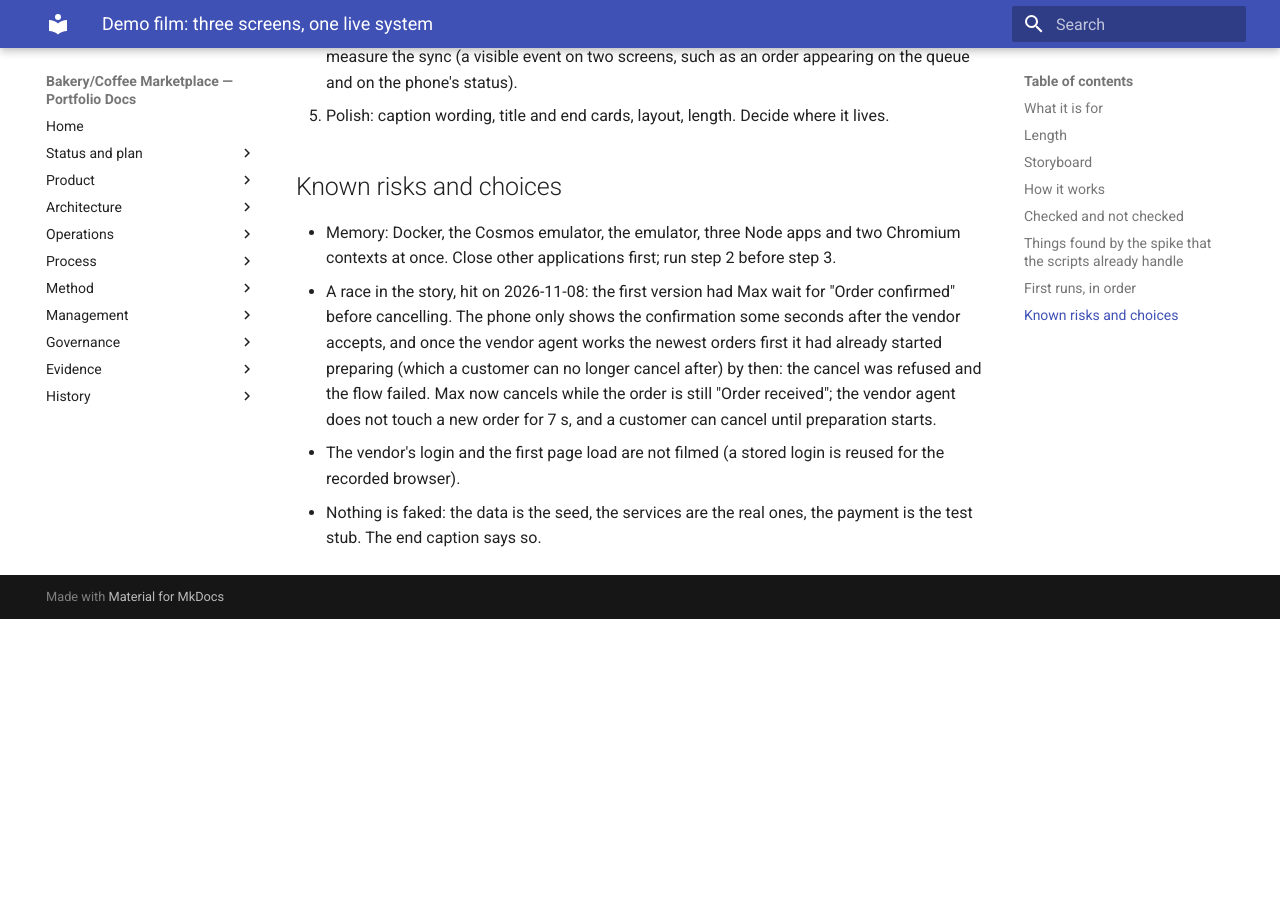
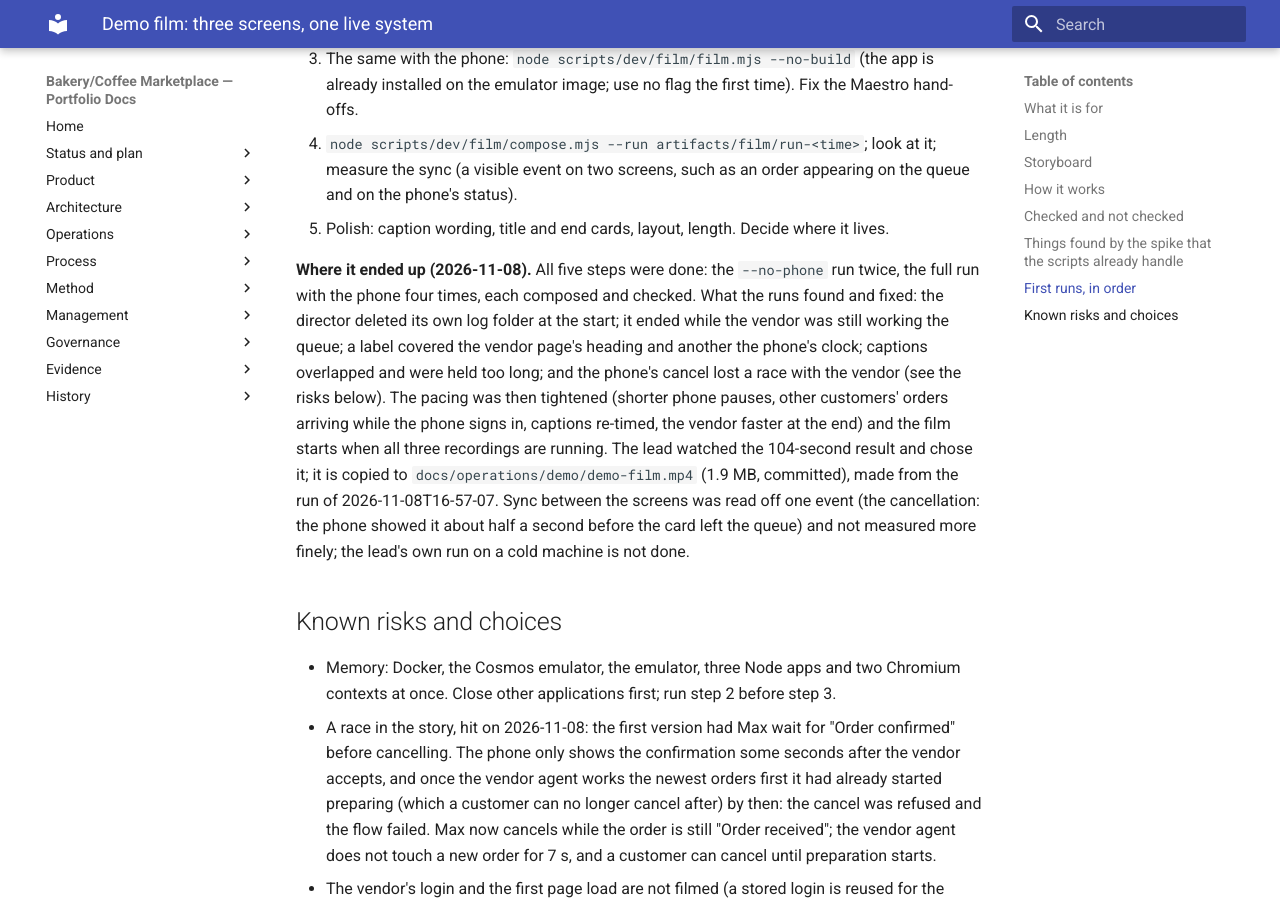
Before and after one commit to benjamin-hedrick/bakery-marketplace, an MkDocs documentation site: the page built from docs/operations/demo-film.md, in a window 1280 px wide and 900 px high, scrolled down 3667 px. Built offline with MkDocs 1.6.1 and Material for MkDocs 9.7.7, drawn with Linux system fonts in a browser that asks for light colours; before the commit the page ends 4286 px from its top, so only the background shows below that; some of the changed text lies outside the part shown.

Commit message:
Docs refresh 7: the film is in the repository and linked; the film plan and scope say what happened
The demo film (104 s) is linked from the demo page; demo-film.md goes from never run to what the first runs found and fixed, the final pacing and what is not proven; scope.md corrects two rows (payments are judged by a saved payment method's token rule, PickupFulfillment is built). The traceability table is regenerated (the gate flagged it).

Co-Authored-By: Claude Sonnet 5.5 <noreply@anthropic.com>

```diff
--- a/docs/operations/demo-film.md
+++ b/docs/operations/demo-film.md
@@ -1,6 +1,6 @@
 # Demo film: three screens, one live system
 
-> **Status:** Planned and scripted, **never run** · written 2026-11-07 (register 163). The recorder, the compositor's layout and the Maestro syntax were checked; the director (`film.mjs`) and the phone flow have not been run, and nothing has been recorded. This page is the plan to resume from: what the film shows, how the scripts work, what is unproven, and the order of the first runs.
+> **Status:** Current · scripted 2026-11-07 (register 163), run and composed 2026-11-08. The film is in the repository: [`docs/operations/demo/demo-film.mp4`](demo/demo-film.mp4), 104 seconds, a web customer, a phone customer and the bakery's live queue on one screen, local, test payments. This page says what the film shows, how the scripts work, what happened on the first runs and what is not proven.
 
 ## What it is for
 
@@ -21,7 +21,7 @@ The cast is seeded data. Nora (tree-nut allergy) is on the web, Max (dairy and t
 | 3 | Phone, allergy | Max signs in, opens the same croissant with Extra almonds, sees warnings for dairy, tree nuts and a note for gluten, ticks the acknowledgement and orders. | "Both customers are warned about their allergies and must acknowledge them" |
 | 4 | Orders arrive | Both orders appear on the queue within a second. | |
 | 5 | Others order | A plain latte order from Alice confirms itself; Dana's sourdough with a pickup time waits for the bakery; Sam's sourdough with the seeds option carries a "sesame" allergy on its card. | "More customers order at the same time", "A pickup time waits for the bakery to accept", "An allergy told to the bakery shows on its card" |
-| 6 | The bakery works | The vendor agent accepts, starts, marks ready and hands over, oldest first, about five seconds apart. The web order page and the phone follow each step. | "The bakery works its queue; each customer sees every step" |
+| 6 | The bakery works | The vendor agent accepts, starts, marks ready and hands over, about five seconds apart (newest orders first, so the two customers on screen are worked first). The web order page and the phone follow each step. | "The bakery works its queue; each customer sees every step" |
 | 7 | A cancel | Max cancels while his order still shows "Order received" (about four seconds after ordering, before the bakery has accepted it); his card leaves the queue. | |
 | 8 | Done | Everything else is handed over and shows as picked up. | "Local demo: test payments" |
 
@@ -35,9 +35,9 @@ Pickup-time and option orders wait for the bakery; plain orders confirm themselv
 | `scripts/dev/film/record-phone.mjs` | Records the emulator in chunks with `adb screenrecord`; started and stopped by the director. |
 | `apps/mobile-customer/.maestro/demo/phone-max.yaml` | Max's paced flow. Not a test. It calls the director (`scripts/film-call.js`) for its pauses and to say "phone-ready", "phone-ordered" and "phone-cancelled"; the director releases it with "go-phone" when the recording rolls. |
 | `scripts/dev/film/compose.mjs` | Puts the recordings on one timeline and makes one 1920×1080 MP4: the queue and the web customer stacked on the left, the captions in the middle, the phone on the right. `--selftest` composes synthetic recordings. |
-| Output | `artifacts/film/run-<time>/` (git-ignored): `timeline.json`, `video/`, `phone/`, `film.mp4`, `poster.png`. |
+| Output | `artifacts/film/run-<time>/` (git-ignored): `timeline.json`, `video/`, `phone/`, `film.mp4`, `poster.png`. The one film chosen for the repository is copied to `docs/operations/demo/demo-film.mp4`; the raw recordings stay out of git. |
 
-The vendor agent needs no knowledge of the other actors: it acts on any order that has been in the queue for 7 seconds, six seconds between the steps of one order and five between any two actions, oldest first. The run ends when the web customer's order shows Completed and the background orders are in, plus a hold for the viewer; there is a four-minute hard limit.
+The vendor agent needs no knowledge of the other actors: it acts on any order that has been in the queue for 7 seconds, six seconds between the steps of one order and five between any two actions; a new order is accepted before the others are moved along, then the newest order first. Once the web order is completed and the phone order cancelled, the rest of the queue goes at two seconds a step. The run ends when the web customer's order shows Completed and the background orders are in, plus a hold for the viewer; there is a four-minute hard limit.
 
 ## Checked and not checked
 
@@ -60,6 +60,8 @@ The vendor agent needs no knowledge of the other actors: it acts on any order th
 4. `node scripts/dev/film/compose.mjs --run artifacts/film/run-<time>`; look at it; measure the sync (a visible event on two screens, such as an order appearing on the queue and on the phone's status).
 5. Polish: caption wording, title and end cards, layout, length. Decide where it lives.
 
+**Where it ended up (2026-11-08).** All five steps were done: the `--no-phone` run twice, the full run with the phone four times, each composed and checked. What the runs found and fixed: the director deleted its own log folder at the start; it ended while the vendor was still working the queue; a label covered the vendor page's heading and another the phone's clock; captions overlapped and were held too long; and the phone's cancel lost a race with the vendor (see the risks below). The pacing was then tightened (shorter phone pauses, other customers' orders arriving while the phone signs in, captions re-timed, the vendor faster at the end) and the film starts when all three recordings are running. The lead watched the 104-second result and chose it; it is copied to `docs/operations/demo/demo-film.mp4` (1.9 MB, committed), made from the run of 2026-11-08T16-57-07. Sync between the screens was read off one event (the cancellation: the phone showed it about half a second before the card left the queue) and not measured more finely; the lead's own run on a cold machine is not done.
+
 ## Known risks and choices
 
 - Memory: Docker, the Cosmos emulator, the emulator, three Node apps and two Chromium contexts at once. Close other applications first; run step 2 before step 3.
```
Also changed, not shown: docs/operations/demo.md (+2 -0 lines), docs/product/backlog/TRACEABILITY.md (+9 -9 lines), docs/product/scope.md (+3 -3 lines).
